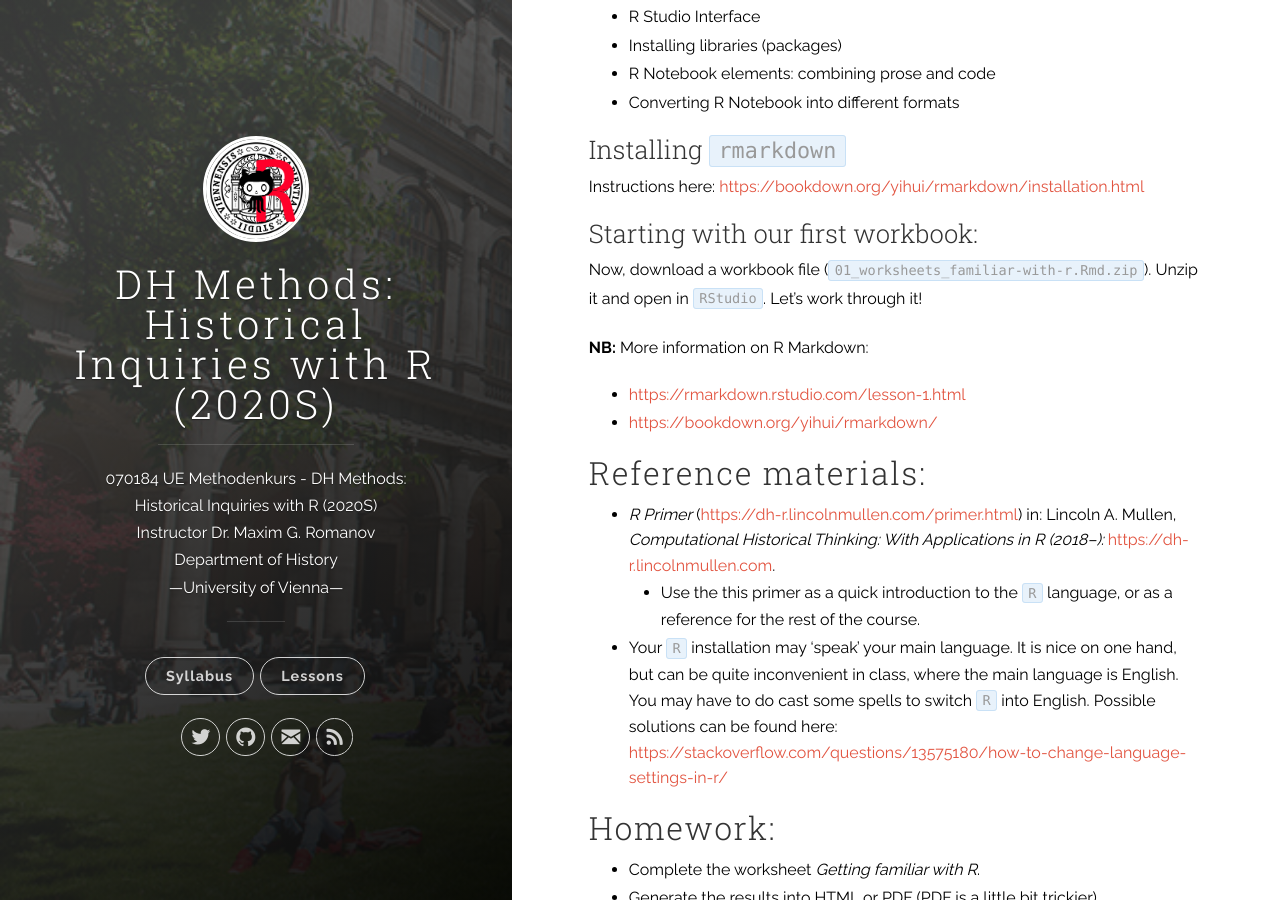
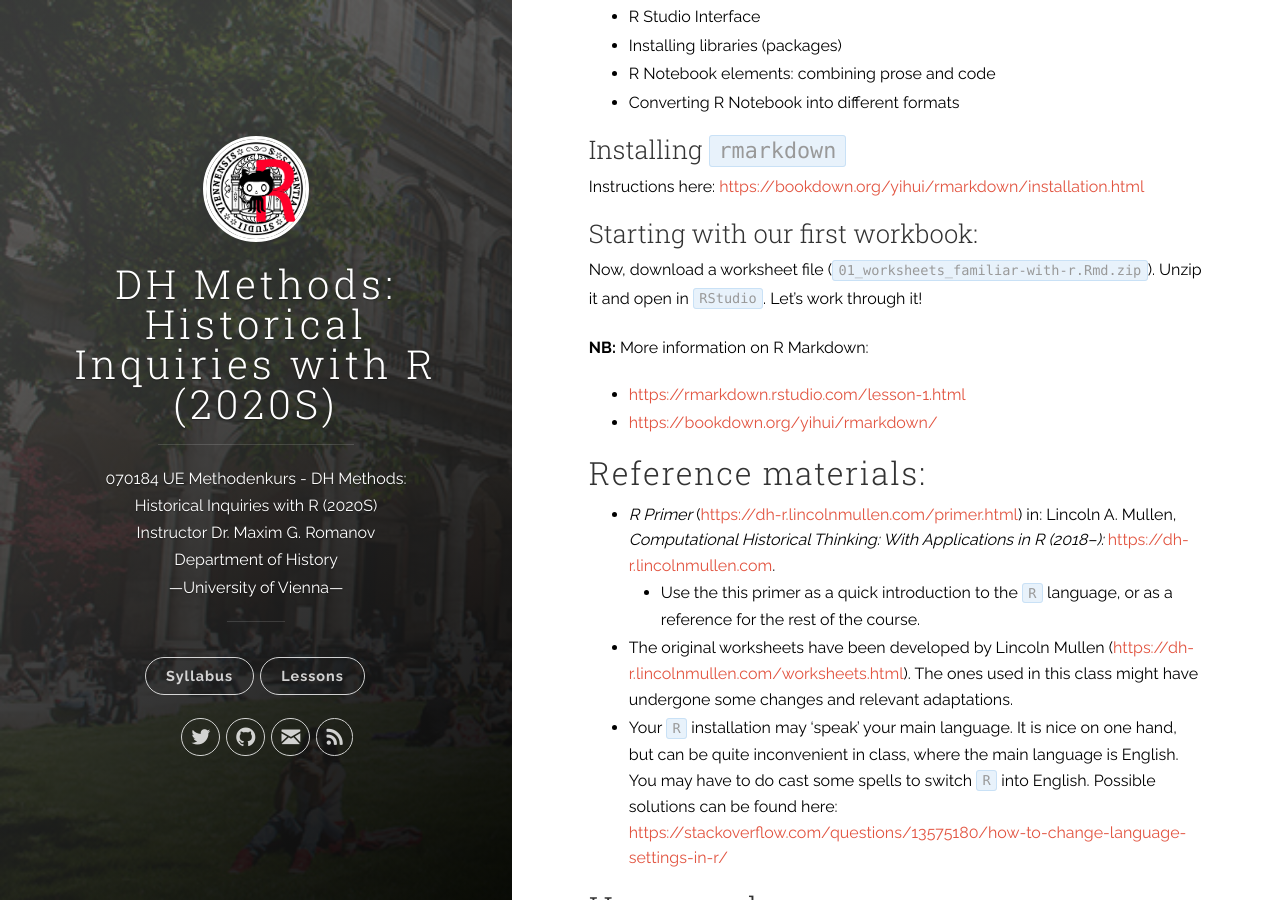
Before and after one commit to univie-histR-2020s/univie-histR-2020s.github.io, a Jekyll site: the page built from _posts/2020-03-08-L01.md, in a window 1280 px wide and 900 px high, scrolled down 486 px. Built offline with Jekyll 4.4.1, drawn with Linux system fonts in a browser that asks for light colours.

Commit message:
L01 update

```diff
--- a/_posts/2020-03-08-L01.md
+++ b/_posts/2020-03-08-L01.md
@@ -43,7 +43,7 @@ output:
 
 ## Starting with our first workbook:
 
-Now, download a workbook file ([`01_worksheets_familiar-with-r.Rmd.zip`](../../files/01_worksheets_familiar-with-r.Rmd.zip)). Unzip it and open in `RStudio`. Let's work through it!
+Now, download a worksheet file ([`01_worksheets_familiar-with-r.Rmd.zip`](../../files/01_worksheets_familiar-with-r.Rmd.zip)). Unzip it and open in `RStudio`. Let's work through it!
 
 **NB:** More information on R Markdown:
 
@@ -54,6 +54,7 @@ Now, download a workbook file ([`01_worksheets_familiar-with-r.Rmd.zip`](../../f
 
 * *R Primer* (<https://dh-r.lincolnmullen.com/primer.html>) in: Lincoln A. Mullen, *Computational Historical Thinking: With Applications in R (2018–):* <https://dh-r.lincolnmullen.com>.
 	* Use the this primer as a quick introduction to the `R` language, or as a reference for the rest of the course.
+* The original worksheets have been developed by Lincoln Mullen (<https://dh-r.lincolnmullen.com/worksheets.html>). The ones used in this class might have undergone some changes and relevant adaptations.
 * Your `R` installation may ‘speak’ your main language. It is nice on one hand, but can be quite inconvenient in class, where the main language is English. You may have to do cast some spells to switch `R` into English. Possible solutions can be found here: <https://stackoverflow.com/questions/13575180/how-to-change-language-settings-in-r/>
 
 # Homework:
```
